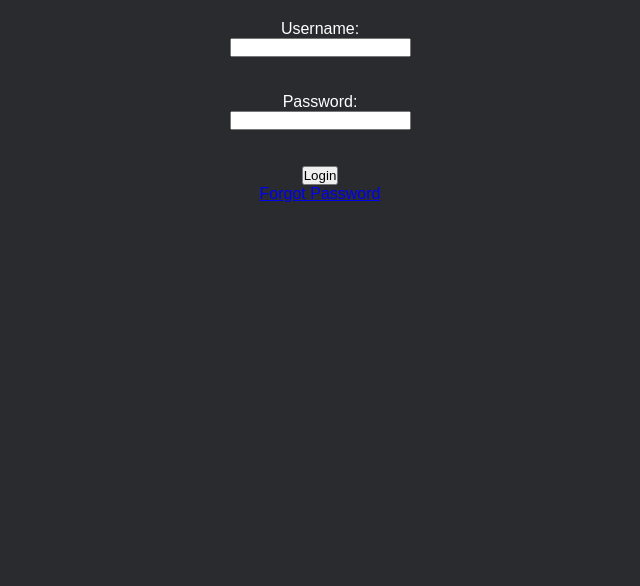
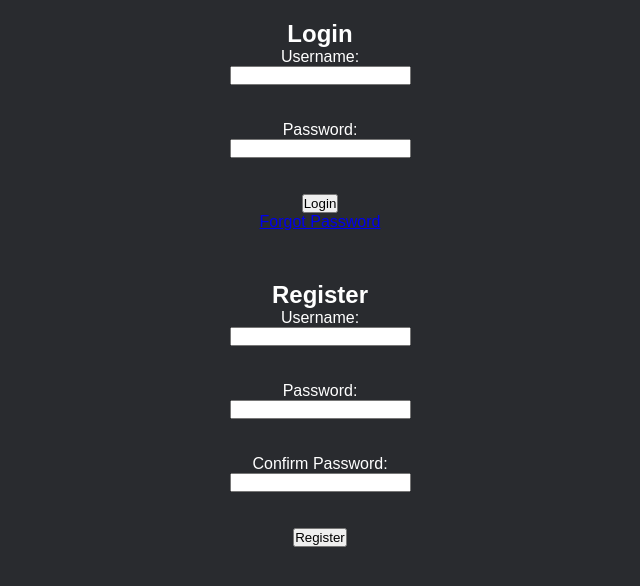
Before and after one commit to camillesosa/My-Game-Tracker, a PHP site: page /login.html in a window 1280 px wide. Shown: the part 135-721 px from the top of the page, without its empty margins (320-960 px from the left). Run offline with PHP 8.4, Linux system fonts and the light colour scheme.

Commit message:
#RB Initial commit
Combo login/registration page

```diff
--- a/login.html
+++ b/login.html
@@ -1,5 +1,3 @@
-<!-- FILEPATH: /c:/git/My-Game-Tracker/login.html -->
-
 <!DOCTYPE html>
 <html>
     <head>
@@ -64,6 +62,7 @@
                 <div class="left-column"></div>
                 <div class="middle-column">
                     <form>
+                        <h2>Login</h2>
                         <label for="username">Username:</label>
                         <input type="text" id="username" name="username"><br><br>
                         <label for="password">Password:</label>
@@ -74,6 +73,22 @@
                 </div>
                 <div class="right-column"></div>
             </div>
+            <div class="form-container">
+                <form>
+                    <h2>Register</h2>
+                    <label for="new-username">Username:</label>
+                    <input type="text" id="new-username" name="new-username"><br><br>
+                    <label for="new-password">Password:</label>
+                    <input type="password" id="new-password" name="new-password"><br><br>
+                    <label for="confirm-password">Confirm Password:</label>
+                    <input type="password" id="confirm-password" name="confirm-password"><br><br>
+                    <button type="submit">Register</button>
+                </form>
+            </div>
+
+
+                <div class="right-column"></div>
+            </div>
         </div>
     </body>
 </html>
--- a/style.css
+++ b/style.css
@@ -16,6 +16,7 @@ body {
 
 /* Style the header */
 .header {
+    cursor: default;
     background-color: #202225;
     color: #fff;
     padding: 10px;
@@ -174,3 +175,13 @@ form {
 form label{
     color: #fff;
 }
+
+.form-container {
+    display: flex;
+    justify-content: center;
+    align-items: center;
+    margin-top: 50px;
+}
+.form-container form {
+    margin: 0 20px;
+}
```
